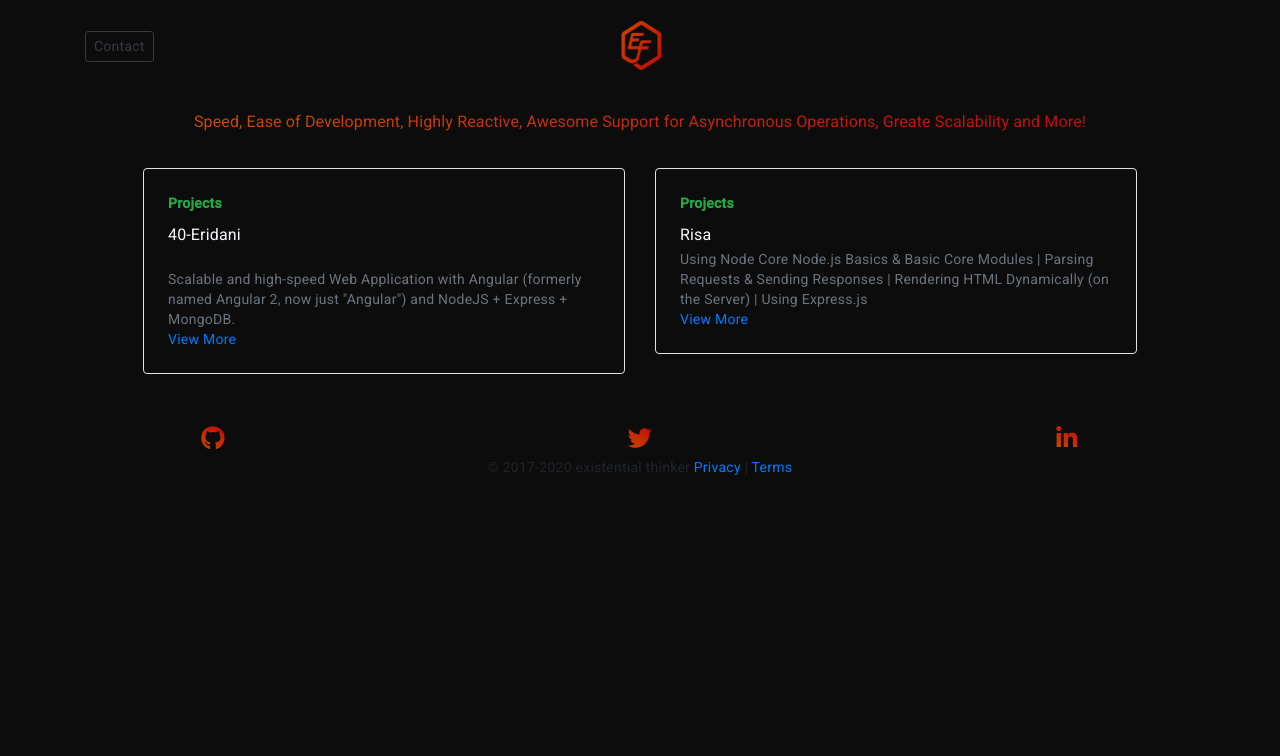
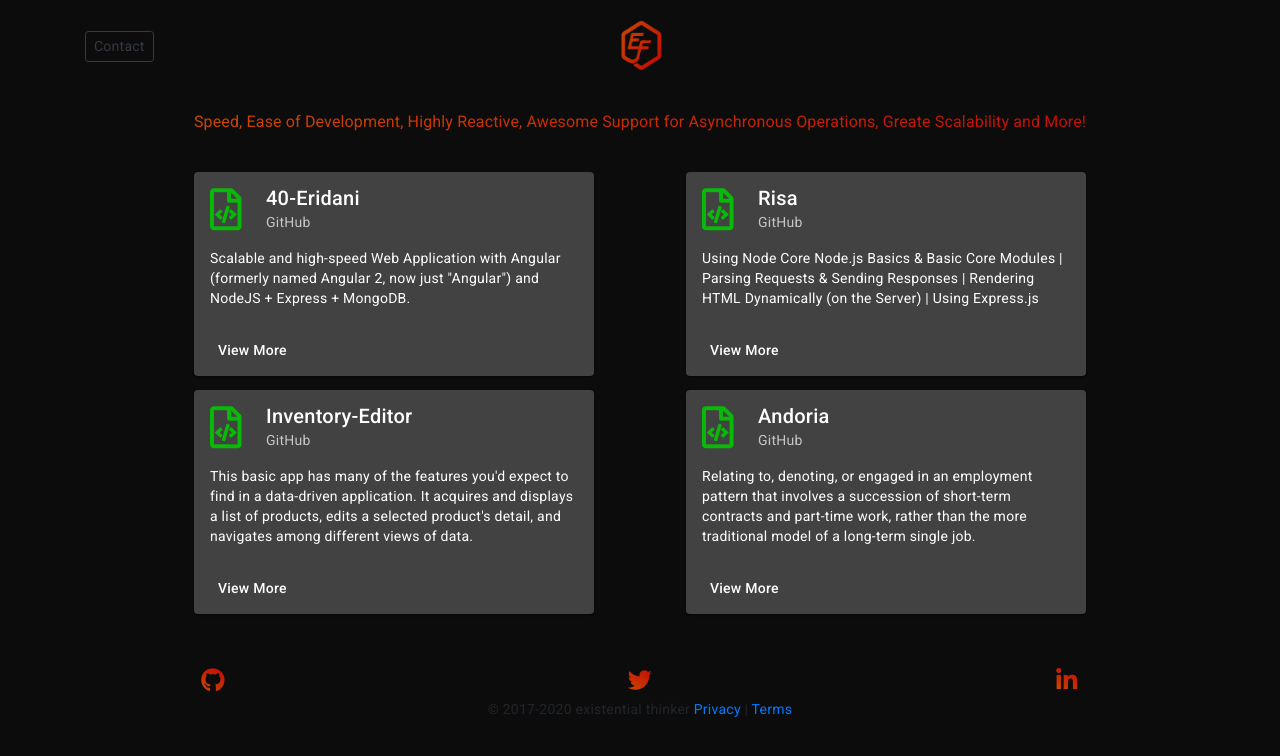
Before and after one commit to TheArchitect71/Cotton-Mouth, an Angular app: page /projects in a window 1280 px wide. Shown: the top 756 px of the page. Built offline with nearby package versions, Linux system fonts and the light colour scheme.

Commit message:
I need to start using *ngFor

```diff
--- a/src/app/projects/projects.component.css
+++ b/src/app/projects/projects.component.css
@@ -1,6 +1,25 @@
-.title-page {
+.page-title {
   background: -webkit-linear-gradient(-120deg, #c40707, #c94c00);
   background-clip: text;
   -webkit-background-clip: text;
   -webkit-text-fill-color: transparent;
+  text-align: center;
 }
+.fa-file-code {
+  font-size: 3em;
+  max-height: 40px;
+  color: rgb(8, 185, 8);
+}
+.cards {
+  display: flex;
+  flex-wrap: wrap;
+  padding: 20px;
+}
+.example-card {
+  max-width: 400px;
+  margin: auto;
+  margin-bottom: 1em;
+}
+section {
+  align-items: center;
+}
--- a/src/app/projects/projects.component.html
+++ b/src/app/projects/projects.component.html
@@ -1,33 +1,76 @@
-<main class="d-flex justify-content-center flex-wrap container">
-  <div class="mb-3">
-    <h3 class="title-page text-center">
-      Speed, Ease of Development, Highly Reactive, Awesome Support for Asynchronous Operations, Greate Scalability and More!
-    </h3>
+<section class="mat-typography">
+  <h3 class="mat-h3 page-title">
+    Speed, Ease of Development, Highly Reactive, Awesome Support for
+    Asynchronous Operations, Greate Scalability and More!
+  </h3>
+  <div class="cards">
+    <mat-card class="example-card">
+      <mat-card-header>
+        <div mat-card-avatar><i class="far fa-file-code"></i></div>
+        <mat-card-title>40-Eridani</mat-card-title>
+        <mat-card-subtitle>GitHub</mat-card-subtitle>
+      </mat-card-header>
+      <mat-card-content>
+        <p>
+          Scalable and high-speed Web Application with Angular (formerly named
+          Angular 2, now just "Angular") and NodeJS + Express + MongoDB.
+        </p>
+      </mat-card-content>
+      <mat-card-actions>
+        <a mat-button href="https://github.com/TheArchitect71/40-Eridani">View More</a>
+      </mat-card-actions>
+    </mat-card>
+    <mat-card class="example-card">
+      <mat-card-header>
+        <div mat-card-avatar><i class="far fa-file-code"></i></div>
+        <mat-card-title>Risa</mat-card-title>
+        <mat-card-subtitle>GitHub</mat-card-subtitle>
+      </mat-card-header>
+      <mat-card-content>
+        <p>
+          Using Node Core Node.js Basics & Basic Core Modules | Parsing Requests
+          & Sending Responses | Rendering HTML Dynamically (on the Server) |
+          Using Express.js
+        </p>
+      </mat-card-content>
+      <mat-card-actions>
+        <a mat-button href="https://github.com/TheArchitect71/Risa">View More</a>
+      </mat-card-actions>
+    </mat-card>
+    <mat-card class="example-card">
+      <mat-card-header>
+        <div mat-card-avatar><i class="far fa-file-code"></i></div>
+        <mat-card-title>Inventory-Editor</mat-card-title>
+        <mat-card-subtitle>GitHub</mat-card-subtitle>
+      </mat-card-header>
+      <mat-card-content>
+        <p>
+          This basic app has many of the features you'd expect to find in a
+          data-driven application. It acquires and displays a list of products,
+          edits a selected product's detail, and navigates among different views
+          of data.
+        </p>
+      </mat-card-content>
+      <mat-card-actions>
+        <a mat-button href="https://github.com/TheArchitect71/Inventory-Editor">View More</a>
+      </mat-card-actions>
+    </mat-card>
+    <mat-card class="example-card">
+      <mat-card-header>
+        <div mat-card-avatar><i class="far fa-file-code"></i></div>
+        <mat-card-title>Andoria</mat-card-title>
+        <mat-card-subtitle>GitHub</mat-card-subtitle>
+      </mat-card-header>
+      <mat-card-content>
+        <p>
+          Relating to, denoting, or engaged in an employment pattern that
+          involves a succession of short-term contracts and part-time work,
+          rather than the more traditional model of a long-term single job.
+        </p>
+      </mat-card-content>
+      <mat-card-actions>
+        <a mat-button href="https://github.com/TheArchitect71/Andoria">View More</a>
+      </mat-card-actions>
+    </mat-card>
   </div>
-  <div class="row mb-2">
-    <div class="col-md-6">
-      <div class="row border no-gutters rounded overflow-hidden flex-md-row mb-4 h-md-250 position-relative">
-        <div class="col p-4 d-flex flex-column position-static">
-          <strong class="d-inline-block mb-2 text-success">Projects</strong>
-          <h3 class="mb-0 text-light">40-Eridani</h3>
-          <br>
-          <p class="card-text mb-auto text-muted">Scalable and high-speed Web Application with Angular (formerly named
-            Angular 2, now just "Angular") and NodeJS + Express + MongoDB.</p>
-          <a href="https://github.com/TheArchitect71/40-Eridani" class="stretched-link">View More</a>
-        </div>
-      </div>
-    </div>
-    <div class="col-md-6">
-      <div class="row no-gutters border rounded overflow-hidden flex-md-row mb-4 h-md-250 position-relative">
-        <div class="col p-4 d-flex flex-column position-static">
-          <strong class="d-inline-block mb-2 text-success">Projects</strong>
-          <h3 class="mb-0 text-light">Risa</h3>
-          <p class="mb-auto text-muted">Using Node Core Node.js Basics & Basic Core Modules | Parsing Requests &
-            Sending
-            Responses | Rendering HTML Dynamically (on the Server) | Using Express.js </p>
-          <a href="https://github.com/TheArchitect71/Risa" class="stretched-link">View More</a>
-        </div>
-      </div>
-    </div>
-  </div>
-</main>
+</section>
```
